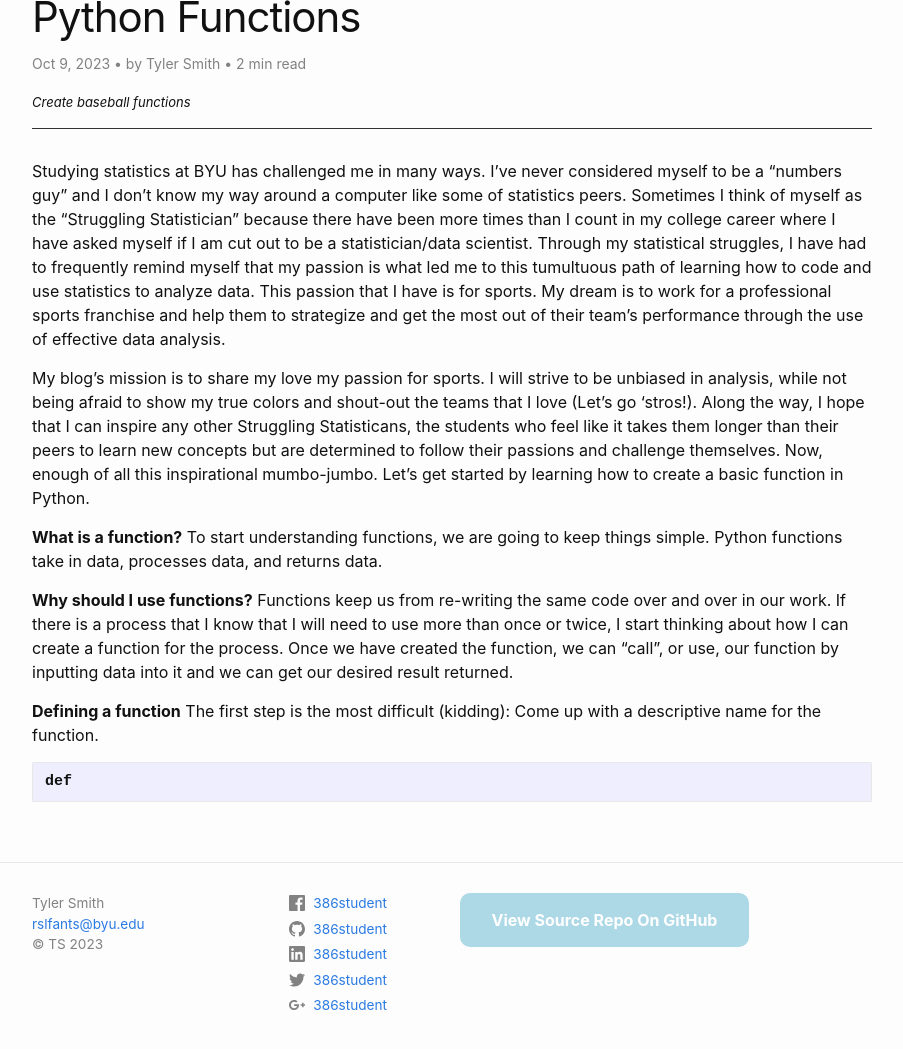
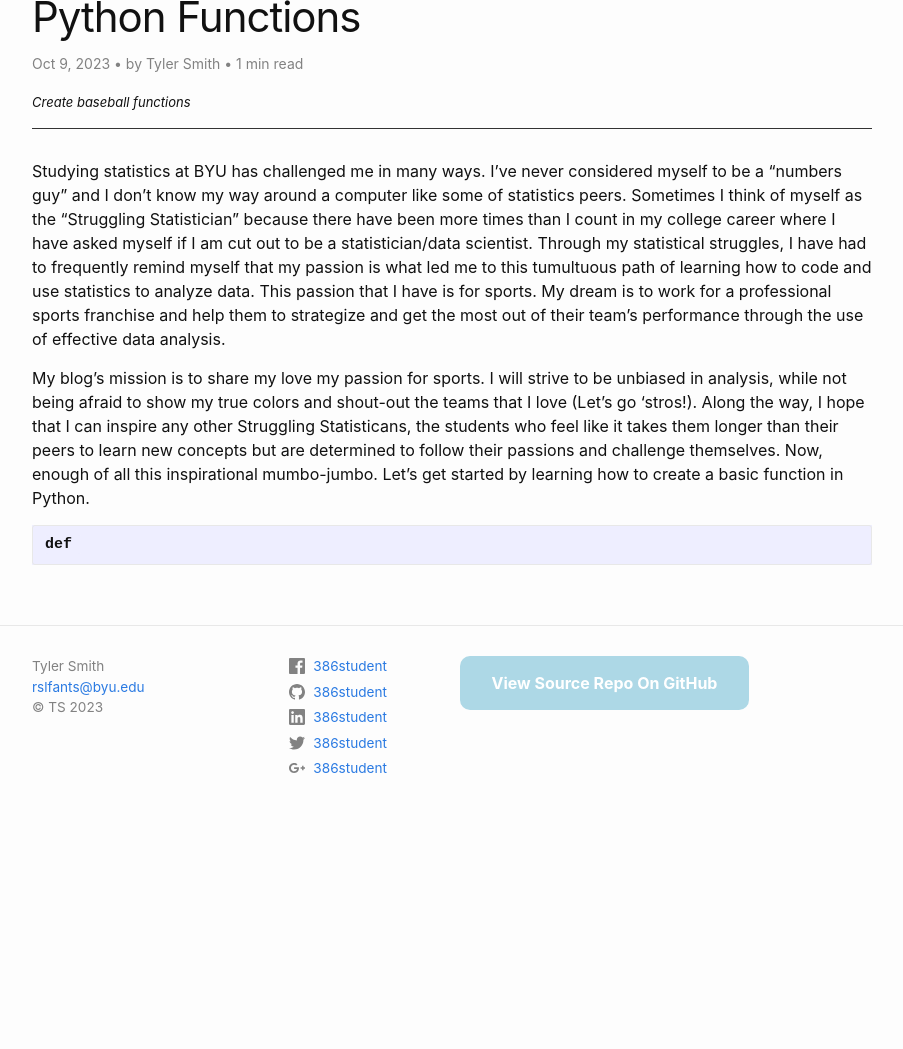
Before and after one commit to tyler-c-smith04/blog, a Jekyll site: the page built from _posts/2023-10-09-python-functions.md, in a window 1280 px wide, cut to the strip 246-1321 px from the top of the page. Shown: the top 1049 px of the strip, without its empty margins (188-1091 px from the left). Built offline with Jekyll 4.4.1, drawn with Linux system fonts in a browser that asks for light colours; comment, search, counter and statistics services are not loaded; after the commit the page ends 1084 px from its top, so only the background shows below that.

Commit message:
Update 2023-10-09-python-functions.md

````diff
--- a/_posts/2023-10-09-python-functions.md
+++ b/_posts/2023-10-09-python-functions.md
@@ -10,15 +10,6 @@ Studying statistics at BYU has challenged me in many ways. I've never considered
 
 My blog's mission is to share my love my passion for sports. I will strive to be unbiased in analysis, while not being afraid to show my true colors and shout-out the teams that I love (Let's go 'stros!). Along the way, I hope that I can inspire any other Struggling Statisticans, the students who feel like it takes them longer than their peers to learn new concepts but are determined to follow their passions and challenge themselves. Now, enough of all this inspirational mumbo-jumbo. Let's get started by learning how to create a basic function in Python.
 
-**What is a function?**
-To start understanding functions, we are going to keep things simple. Python functions take in data, processes data, and returns data.
-
-**Why should I use functions?**
-Functions keep us from re-writing the same code over and over in our work. If there is a process that I know that I will need to use more than once or twice, I start thinking about how I can create a function for the process. Once we have created the function, we can "call", or use, our function by inputting data into it and we can get our desired result returned.
-
-**Defining a function**
-The first step is the most difficult (kidding): Come up with a descriptive name for the function.
-
 ```python
 def
 ```
````
